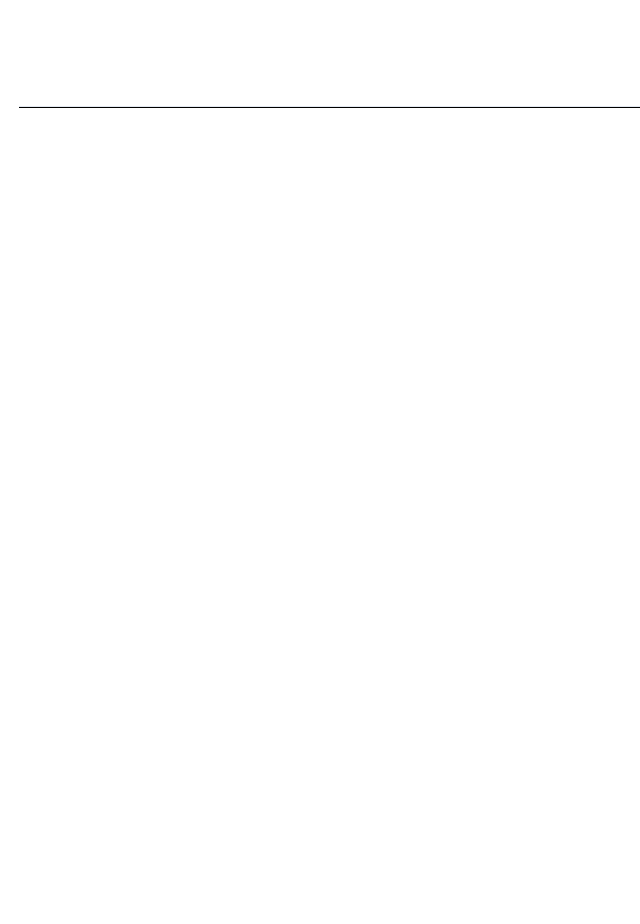
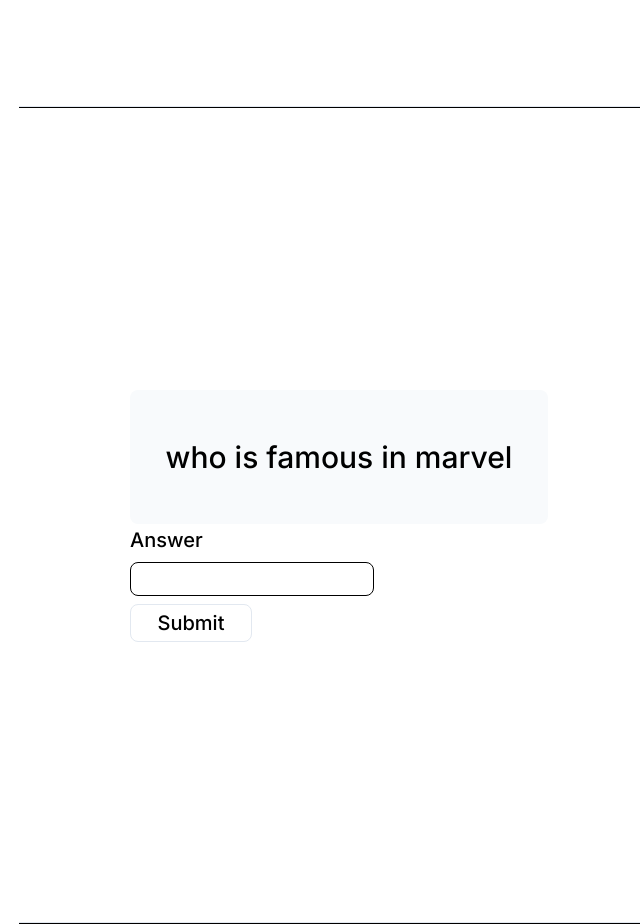
Before and after one commit to Genx-unidirectional/react-nextJs-typeScript-projects, a Next.js app in the folder React-hooks/: page /hookslearn/useStateHook in a window 1280 px wide. Shown: the part 3140-4064 px from the top of the page, without its empty margins (301-941 px from the left). Before the commit the page ends 3248 px from the top, so only its background shows below. Built offline with nearby package versions, Linux system fonts and the light colour scheme.

Commit message:
quiz app with state managing

```diff
--- a/React-hooks/src/app/hookslearn/useStateHook/page.tsx
+++ b/React-hooks/src/app/hookslearn/useStateHook/page.tsx
@@ -2,6 +2,7 @@
 import BasicUseState from "./basicUseState";
 import ProductPage from "./productShowCase";
 import UserInfoChange from "./netstedObj";
+import QuizApp from "./stateManage";
 
 export default function Page() {
   const componentArr = [
@@ -9,6 +10,7 @@
     <MoreOnUseState />,
     <ProductPage />,
     <UserInfoChange />,
+    <QuizApp />,
   ];
   return (
     <>
--- /dev/null
+++ b/React-hooks/src/app/hookslearn/useStateHook/stateManage.tsx
@@ -0,0 +1,107 @@
+"use client";
+
+import { FormEvent, MutableRefObject, useRef, useState } from "react";
+
+const quizQuestions = [
+  ["who is famous in marvel", "Tony"],
+  ["best superman", "henry cavil"],
+  ["best enemy ", "thanos"],
+];
+const QuizApp = () => {
+  const [success, setSuccess] = useState<boolean>(false);
+  const [count, setCount] = useState<number>(0);
+  const [quiz, setQuiz] = useState(quizQuestions[0]);
+  const [checker, setChecker] = useState(false);
+
+  const ansCheck = (answer: string) => {
+    if (answer === quiz[1]) {
+      setCount((prev) => prev + 1);
+      setSuccess(true);
+      setChecker(false);
+    } else {
+      setChecker(true);
+    }
+  };
+  function handleNext() {
+    if (quizQuestions[count] === undefined) {
+      return;
+    }
+    setSuccess(false);
+    setQuiz(quizQuestions[count]);
+  }
+  const handleSubmit = (e: FormEvent<HTMLFormElement>) => {
+    e.preventDefault();
+    const formData = new FormData(e.target as HTMLFormElement);
+    const answer = formData.get("answer");
+    if (answer) {
+      ansCheck(answer as string);
+    }
+  };
+  // const getUser =
+  return (
+    <div className="bg-white text-black w-[450px] h-[300px] rounded-lg flex flex-col p-4 relative">
+      {!success ? (
+        <div className="p-2 h-[50%] bg-slate-50 rounded-lg flex justify-center items-center">
+          <h2 className="text-black  text-3xl font-medium">{quiz[0]}</h2>
+        </div>
+      ) : (
+        <div className="p-2 h-[50%] bg-slate-50 rounded-lg flex flex-col gap-2 justify-center items-center">
+          <h2 className="text-green-500 text-2xl font-medium">
+            right answer click for next
+          </h2>
+          <button
+            className="bg-black text-white  px-2 rounded-lg text-xl"
+            onClick={() => handleNext()}
+          >
+            Next{" "}
+          </button>
+        </div>
+      )}
+      {success ? (
+        <>
+          <h2 className="font-bold text-2xl text-center absolute bottom-12 left-[36%]">
+            That's right
+          </h2>
+        </>
+      ) : (
+        <Form handleSubmit={handleSubmit} checker={checker} />
+      )}
+    </div>
+  );
+};
+export default QuizApp;
+
+function Form({
+  handleSubmit,
+  checker,
+}: {
+  handleSubmit: (e: FormEvent<HTMLFormElement>) => void;
+  checker: boolean;
+}) {
+  return (
+    <>
+      <form
+        onSubmit={(e) => handleSubmit(e)}
+        className="flex flex-col items-left gap-2 absolute bottom-8 left-4 "
+      >
+        <label htmlFor="answer" className="font-medium text-xl">
+          Answer
+        </label>
+        <input
+          className="bg-white p-1 rounded-lg border-black border border-solid"
+          type="text"
+          name="answer"
+        />
+
+        <button className="bg-white border py-1 text-xl font-medium active:bg-slate-400 hover:bg-black transition-all duration-500 hover:text-white text-black w-1/2 rounded-lg">
+          Submit
+        </button>
+      </form>
+      {checker ? (
+        <p className="text-xl font-bold absolute bottom-14 right-4 text-red-500  ">
+          Wrong answer
+        </p>
+      ) : null}
+    </>
+  );
+}
```
